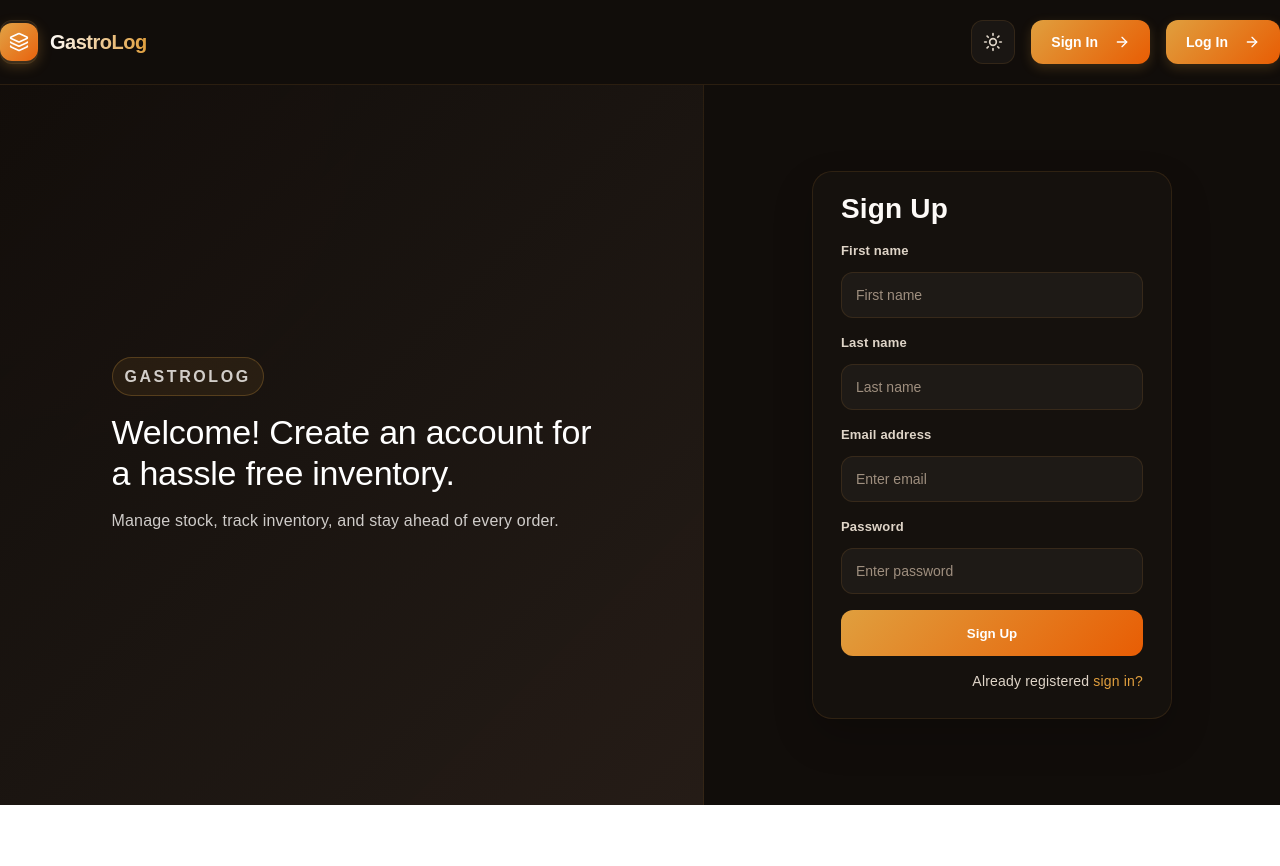
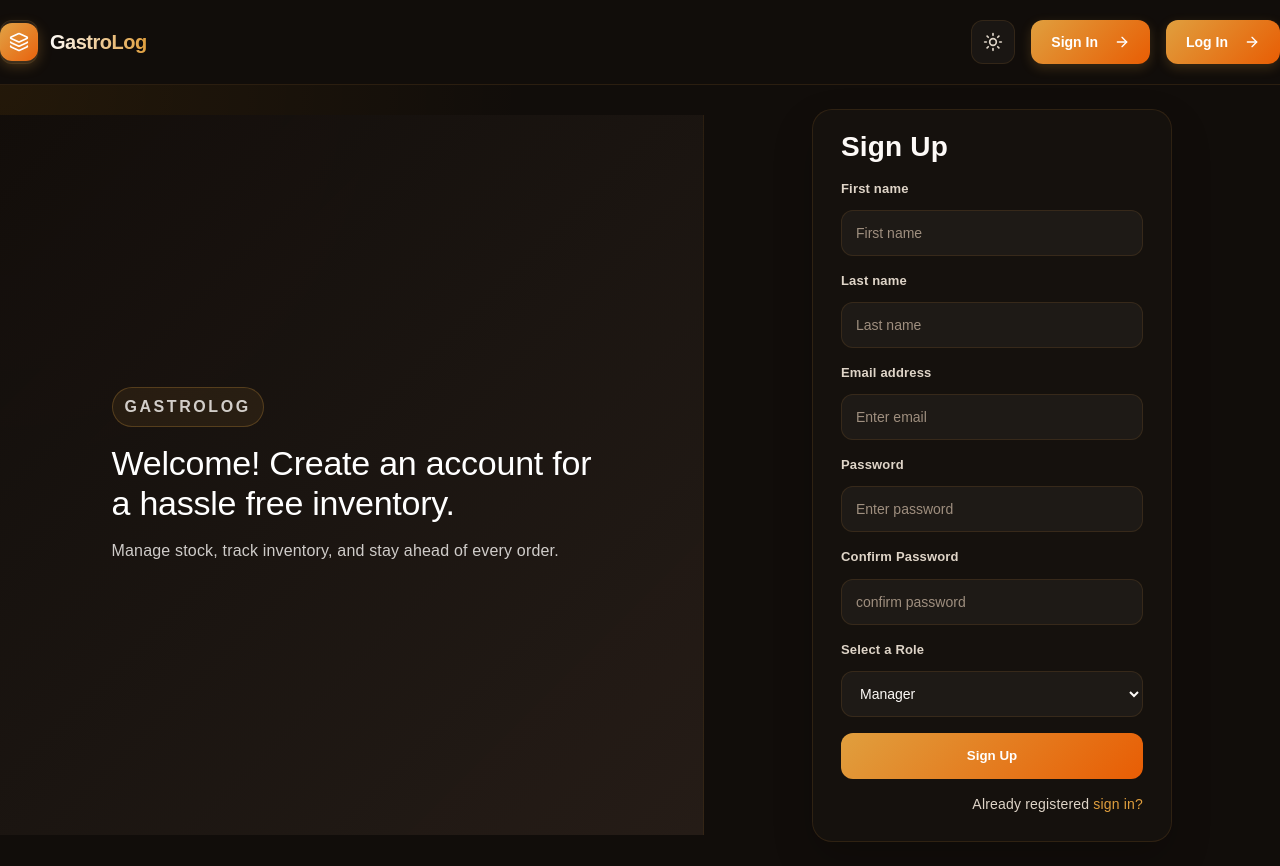
Before and after one commit to MapleSyrup33/GastroLog, a React (Vite) app in the folder frontend/: page /login in a window 1280 px wide. Both pictures are taken after a click on the button "Sign In". Before the commit the page ends 805 px from the top, so only its background shows below. Built offline with nearby package versions, Linux system fonts and the light colour scheme; no server answers.

Commit message:
[Implementation]: successfully implemented register form data and saved in the database

```diff
--- a/frontend/src/App.jsx
+++ b/frontend/src/App.jsx
@@ -1,10 +1,12 @@
 import { BrowserRouter, Routes, Route, Navigate } from 'react-router-dom';
 import { useState, useEffect } from 'react'
+import Dashboard from './pages/Dashboard.jsx';
 import Home from './pages/Home.jsx'
 import Login from './pages/Login.jsx';
 import Register from './pages/Register.jsx';
 import ProtectedRoute from './components/ProtectedRoute.jsx';
 import './styles/App.css'
+
 function Logout() {
   localStorage.clear()
   return <Navigate to="/login" />
@@ -22,6 +24,7 @@ function App() {
       <Route path='/' element={<Home/>}/>
       <Route path='/login' element={<Login/>}/>
       <Route path='/register' element={<RegisterAndLogout/>}/>
+      <Route path='/dashboard' element={<ProtectedRoute><Dashboard/></ProtectedRoute>}/>
      </Routes>
     </BrowserRouter>
     </>
--- /dev/null
+++ b/frontend/src/pages/Dashboard.jsx
@@ -0,0 +1,8 @@
+function Dashboard() {
+    return(
+    <>
+    </>
+    )
+}
+
+export default Dashboard
--- a/frontend/src/pages/Register.jsx
+++ b/frontend/src/pages/Register.jsx
@@ -1,7 +1,59 @@
+import { useState } from "react";
+import api from "../api";
 import Header from "../components/Header";
 import { useNavigate } from "react-router";
+
 function Register() {
-      const navigate = useNavigate();
+  const [email, setEmail] = useState("");
+  const [firstName, setFirstName] = useState("");
+  const [lastName, setLastName] = useState("");
+  const [password, setPassword] = useState("");
+  const [confirmPassword, setConfirmPassword] = useState("");
+  const [role, setRole] = useState("manager");
+  const [error, setError] = useState("");
+  const [success, setSuccess] = useState(false);
+  const navigate = useNavigate();
+
+  const handleSubmit = async (e) => {
+    e.preventDefault();
+    setError("");
+    setSuccess(false);
+
+    if (!email || !firstName || !lastName || !password || !confirmPassword) {
+      setError("Please fill in all fields.");
+      return;
+    }
+
+    if (password.length < 8) {
+      setError("Password must be at least 8 characters long.");
+      return;
+    }
+
+    if (password !== confirmPassword) {
+      setError("Passwords do not match.");
+      return;
+    }
+
+    try {
+      const response = await api.post("/auth/user/register/", {
+        email,
+        username: email.split("@")[0],
+        password,
+        first_name: firstName,
+        last_name: lastName,
+        role,
+      });
+
+      if (response.status === 201 || response.status === 200) {
+        setSuccess(true);
+        navigate("/login");
+      }
+    } catch (err) {
+      setError(
+        err.response?.data?.detail || "Registration failed. Please try again.",
+      );
+    }
+  };
   return (
     <>
       <Header />
@@ -14,13 +66,15 @@ function Register() {
           </div>
         </div>
         <div className="auth-form-panel">
-          <form className="auth-card auth-form">
+          <form onSubmit={handleSubmit} className="auth-card auth-form">
             <h3>Sign Up</h3>
             <div className="auth-field">
               <label>First name</label>
               <input
                 type="text"
                 className="auth-input"
+                value={firstName}
+                onChange={(e) => setFirstName(e.target.value)}
                 placeholder="First name"
               />
             </div>
@@ -30,6 +84,8 @@ function Register() {
                 type="text"
                 className="auth-input"
                 placeholder="Last name"
+                value={lastName}
+                onChange={(e) => setLastName(e.target.value)}
               />
             </div>
             <div className="auth-field">
@@ -37,6 +93,8 @@ function Register() {
               <input
                 type="email"
                 className="auth-input"
+                value={email}
+                onChange={(e) => setEmail(e.target.value)}
                 placeholder="Enter email"
               />
             </div>
@@ -45,16 +103,47 @@ function Register() {
               <input
                 type="password"
                 className="auth-input"
+                value={password}
+                onChange={(e) => setPassword(e.target.value)}
                 placeholder="Enter password"
               />
             </div>
+            <div className="auth-field">
+              <label>Confirm Password</label>
+              <input
+                type="password"
+                className="auth-input"
+                value={confirmPassword}
+                onChange={(e) => setConfirmPassword(e.target.value)}
+                placeholder="confirm password"
+              />
+            </div>
+            {error && <p className="auth-error">{error}</p>}
+            {success && (
+              <p className="auth-success">Account created successfully.</p>
+            )}
+            <div className="auth-field">
+              <label>Select a Role</label>
+              <select
+                value={role}
+                onChange={(e) => setRole(e.target.value)}
+                className="auth-input"
+              >
+                <option value="admin">Admin/Owner</option>
+                <option value="manager">Manager</option>
+                <option value="staff">Kitchen Staff</option>
+              </select>
+            </div>
             <div className="auth-actions">
-              <button type="submit" className="auth-submit" onClick={() => navigate("/")}>
+              <button type="submit" className="auth-submit">
                 Sign Up
               </button>
             </div>
             <p className="auth-footer">
-              Already registered <a className="auth-link" onClick={()=> navigate("/login")}>sign in?</a>
+              Already registered{" "}
+              <a className="auth-link" onClick={() => navigate("/login")}>
+                sign in?
+              </a>
             </p>
           </form>
         </div>
--- a/frontend/src/styles/App.css
+++ b/frontend/src/styles/App.css
@@ -1252,6 +1252,11 @@ body {
     box-shadow: 0 0 0 3px var(--accent-blue-glow);
 }
 
+.auth-input option {
+    background-color: var(--bg-secondary);
+    color: var(--text-primary);
+}
+
 .auth-checkbox {
     display: flex;
     align-items: center;
```
